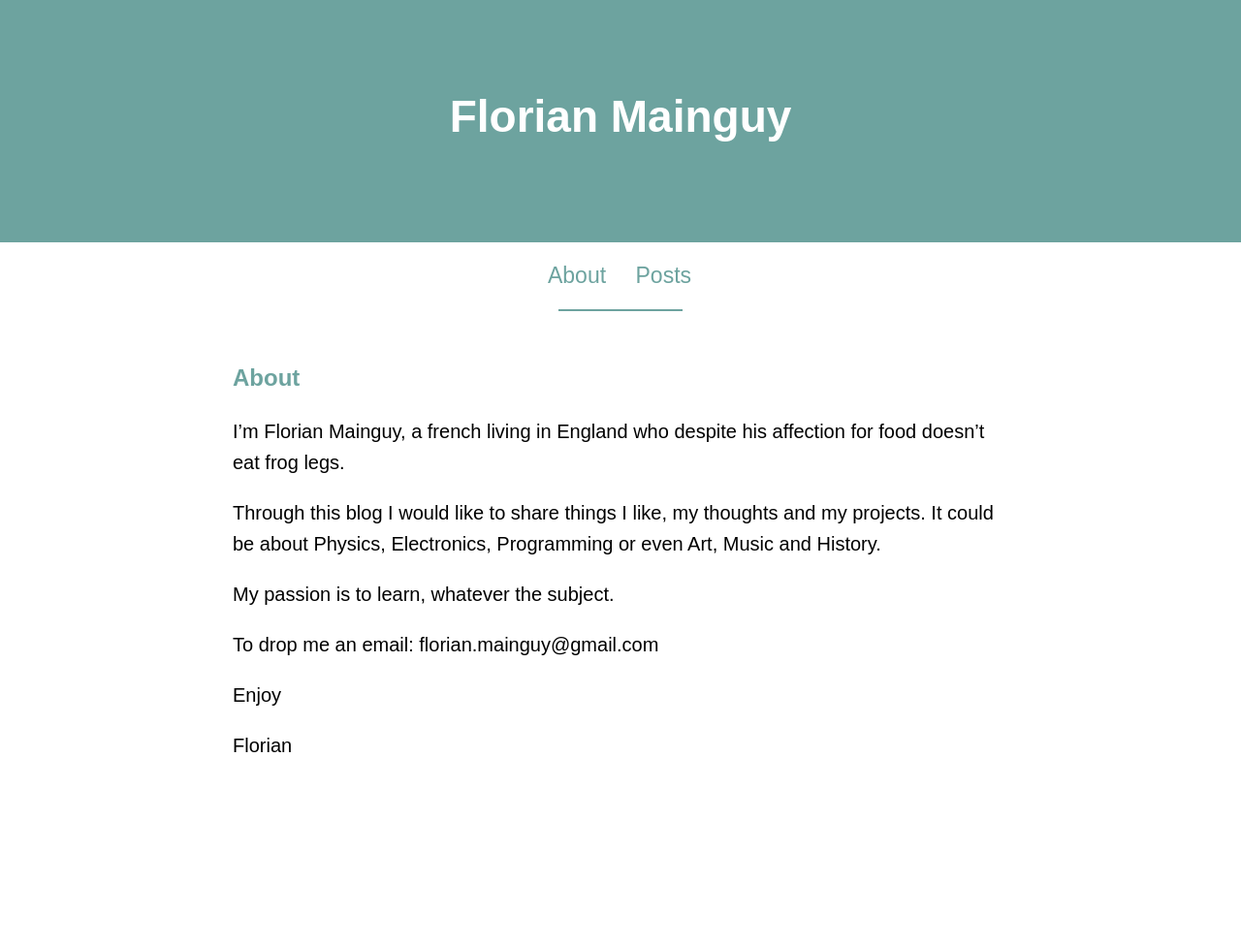
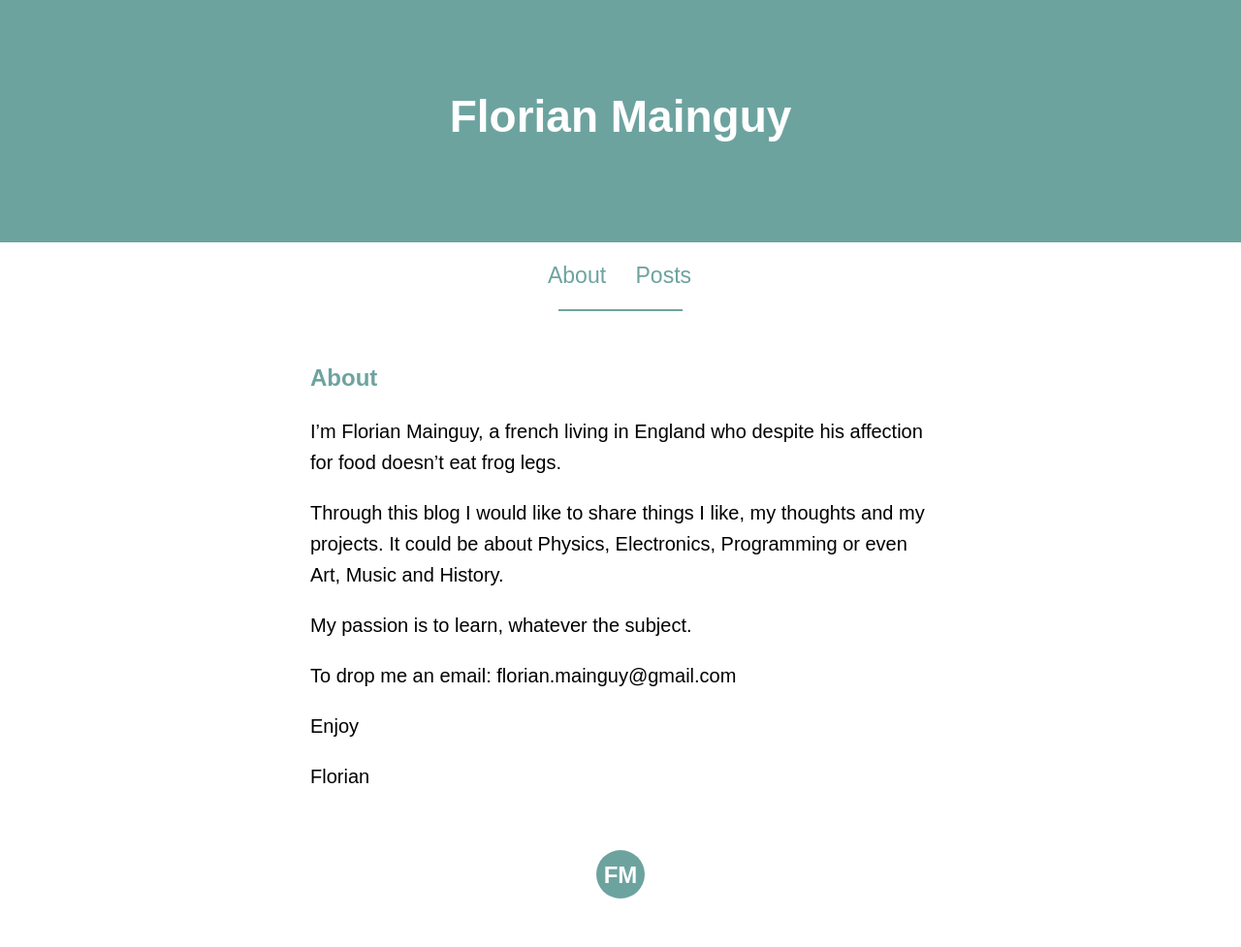
Before and after one commit to florianmainguy/florianmainguy.github.io, a Jekyll site: the page built from about.md, in a window 1280 px wide. Shown: the whole page at 97% size. Built offline with Jekyll 4.4.1, drawn with Linux system fonts in a browser that asks for light colours; before the commit the page ends 900 px from its top, so only the background shows below that.

Commit message:
Added FM footer

```diff
--- a/_includes/footer.html
+++ b/_includes/footer.html
@@ -2,53 +2,7 @@
 
   <div class="wrapper">
 
-    <h2 class="footer-heading">{{ site.title }}</h2>
-
-    <div class="footer-col-wrapper">
-      <div class="footer-col  footer-col-1">
-        <ul class="contact-list">
-          <li>{{ site.title }}</li>
-          <li><a href="mailto:{{ site.email }}">{{ site.email }}</a></li>
-        </ul>
-      </div>
-
-      <div class="footer-col  footer-col-2">
-        <ul class="social-media-list">
-          {% if site.github_username %}
-          <li>
-            <a href="https://github.com/{{ site.github_username }}">
-              <span class="icon  icon--github">
-                <svg viewBox="0 0 16 16">
-                  <path fill="#828282" d="M7.999,0.431c-4.285,0-7.76,3.474-7.76,7.761 c0,3.428,2.223,6.337,5.307,7.363c0.388,0.071,0.53-0.168,0.53-0.374c0-0.184-0.007-0.672-0.01-1.32 c-2.159,0.469-2.614-1.04-2.614-1.04c-0.353-0.896-0.862-1.135-0.862-1.135c-0.705-0.481,0.053-0.472,0.053-0.472 c0.779,0.055,1.189,0.8,1.189,0.8c0.692,1.186,1.816,0.843,2.258,0.645c0.071-0.502,0.271-0.843,0.493-1.037 C4.86,11.425,3.049,10.76,3.049,7.786c0-0.847,0.302-1.54,0.799-2.082C3.768,5.507,3.501,4.718,3.924,3.65 c0,0,0.652-0.209,2.134,0.796C6.677,4.273,7.34,4.187,8,4.184c0.659,0.003,1.323,0.089,1.943,0.261 c1.482-1.004,2.132-0.796,2.132-0.796c0.423,1.068,0.157,1.857,0.077,2.054c0.497,0.542,0.798,1.235,0.798,2.082 c0,2.981-1.814,3.637-3.543,3.829c0.279,0.24,0.527,0.713,0.527,1.437c0,1.037-0.01,1.874-0.01,2.129 c0,0.208,0.14,0.449,0.534,0.373c3.081-1.028,5.302-3.935,5.302-7.362C15.76,3.906,12.285,0.431,7.999,0.431z"/>
-                </svg>
-              </span>
-
-              <span class="username">{{ site.github_username }}</span>
-            </a>
-          </li>
-          {% endif %}
-
-          {% if site.twitter_username %}
-          <li>
-            <a href="https://twitter.com/{{ site.twitter_username }}">
-              <span class="icon  icon--twitter">
-                <svg viewBox="0 0 16 16">
-                  <path fill="#828282" d="M15.969,3.058c-0.586,0.26-1.217,0.436-1.878,0.515c0.675-0.405,1.194-1.045,1.438-1.809
-                  c-0.632,0.375-1.332,0.647-2.076,0.793c-0.596-0.636-1.446-1.033-2.387-1.033c-1.806,0-3.27,1.464-3.27,3.27 c0,0.256,0.029,0.506,0.085,0.745C5.163,5.404,2.753,4.102,1.14,2.124C0.859,2.607,0.698,3.168,0.698,3.767 c0,1.134,0.577,2.135,1.455,2.722C1.616,6.472,1.112,6.325,0.671,6.08c0,0.014,0,0.027,0,0.041c0,1.584,1.127,2.906,2.623,3.206 C3.02,9.402,2.731,9.442,2.433,9.442c-0.211,0-0.416-0.021-0.615-0.059c0.416,1.299,1.624,2.245,3.055,2.271 c-1.119,0.877-2.529,1.4-4.061,1.4c-0.264,0-0.524-0.015-0.78-0.046c1.447,0.928,3.166,1.469,5.013,1.469 c6.015,0,9.304-4.983,9.304-9.304c0-0.142-0.003-0.283-0.009-0.423C14.976,4.29,15.531,3.714,15.969,3.058z"/>
-                </svg>
-              </span>
-
-              <span class="username">{{ site.twitter_username }}</span>
-            </a>
-          </li>
-          {% endif %}
-        </ul>
-      </div>
-
-      <div class="footer-col  footer-col-3">
-        <p class="text">{{ site.description }}</p>
-      </div>
-    </div>
+    <h2 class="footer-heading"><a href="/">FM</a></h2>
 
   </div>
 
--- a/_layouts/page.html
+++ b/_layouts/page.html
@@ -23,3 +23,5 @@ layout: default
   </article>
 
 </div>
+
+{% include footer.html %}
--- a/_layouts/post.html
+++ b/_layouts/post.html
@@ -24,3 +24,5 @@ layout: default
   </article>
 
 </div>
+
+{% include footer.html %}
--- a/_sass/_layout.scss
+++ b/_sass/_layout.scss
@@ -49,7 +49,7 @@
 /* Content */
 .post {
     MARGIN: 0 auto;
-    max-width: 50em;
+    max-width: 40em;
     padding-left: 30px;padding-right: 30px;
 }
 .post-list {
@@ -85,3 +85,24 @@
 .post-content {
     font-size: 20px;
 }
+
+/** Footer **/
+.site-footer {
+    height: 100px;
+}
+
+.wrapper {
+    margin: 60px auto;
+    height: 50px; width: 50px;
+    border-radius: 50%;
+    background-color: #6DA39F;
+}
+
+.footer-heading {
+    text-align: center;
+    padding-top: 7px;
+}
+
+.footer-heading a{
+    color: white;
+}
```
